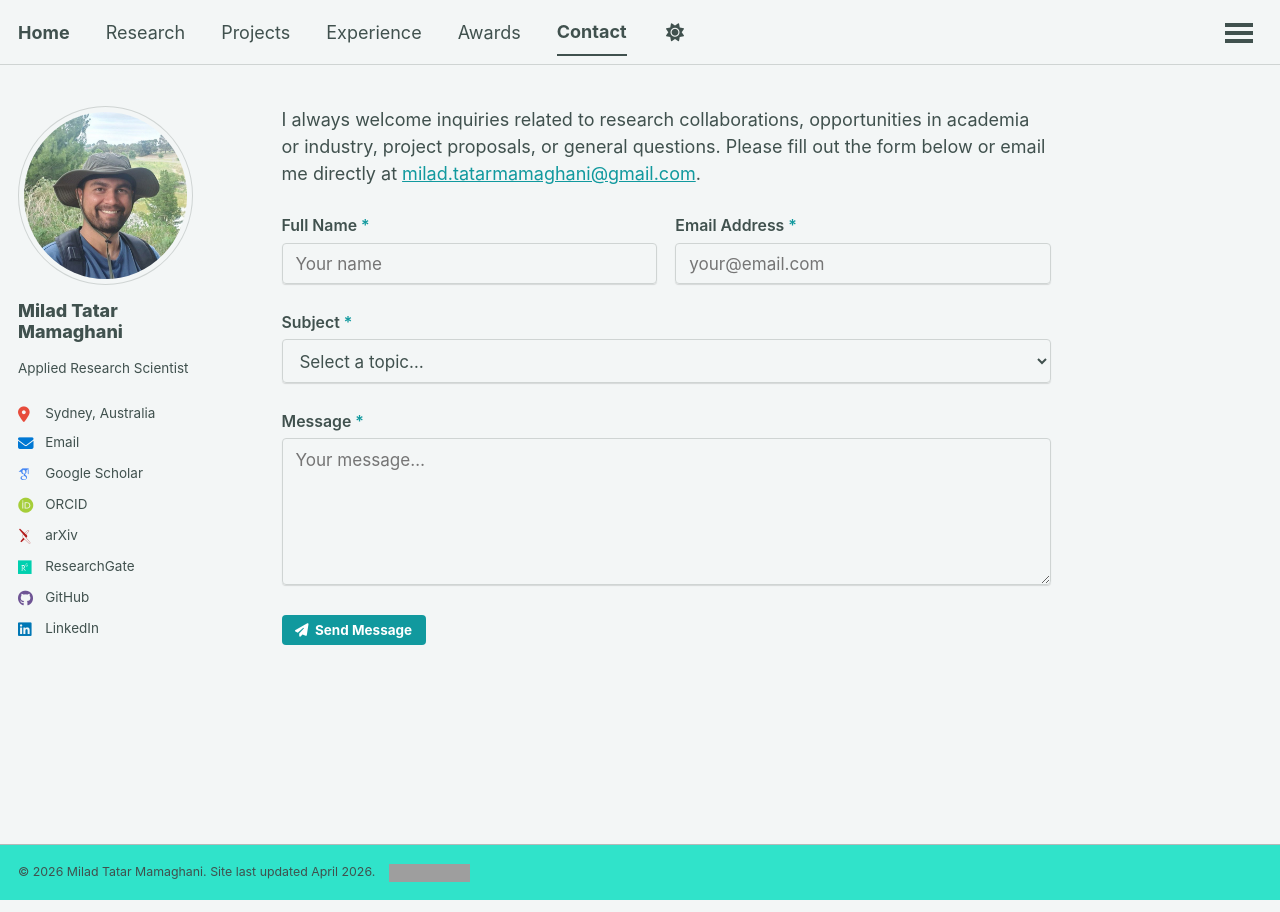
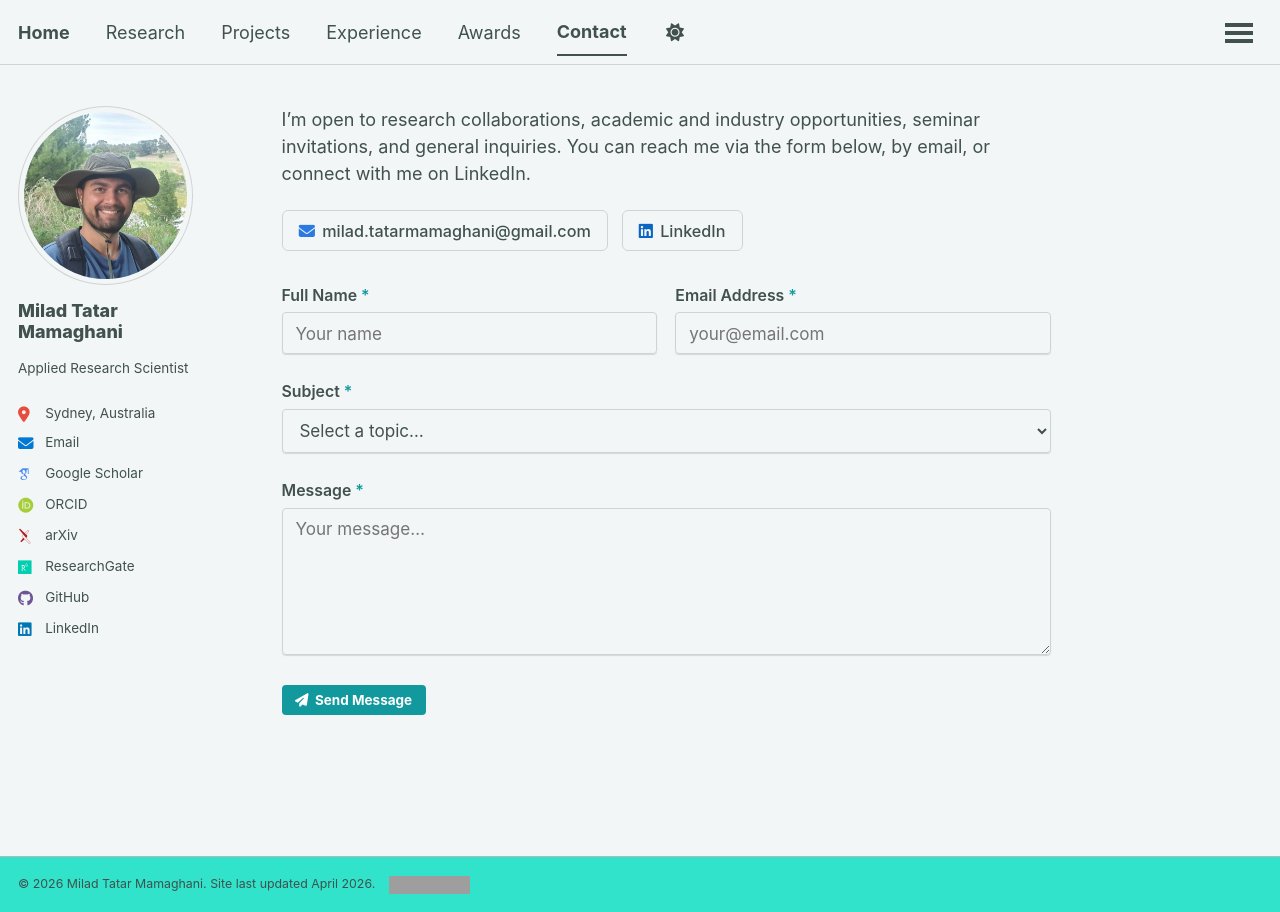
Before and after one commit to miladtm94/miladtm94.github.io, a Jekyll site: the page built from _pages/contact.md, in a window 1280 px wide. Built offline with Jekyll 4.4.1, drawn with Linux system fonts in a browser that asks for light colours; some web fonts are replaced; a script that is not in the unit is left out; grey boxes are pictures that could not be loaded.

Commit message:
some updates

```diff
--- a/_pages/contact.md
+++ b/_pages/contact.md
@@ -5,7 +5,16 @@ permalink: /contact/
 author_profile: true
 ---
 
-I always welcome inquiries related to research collaborations, opportunities in academia or industry, project proposals, or general questions. Please fill out the form below or email me directly at [milad.tatarmamaghani@gmail.com](mailto:milad.tatarmamaghani@gmail.com).
+I'm open to research collaborations, academic and industry opportunities, seminar invitations, and general inquiries. You can reach me via the form below, by email, or connect with me on LinkedIn.
+
+<div style="display:flex; flex-wrap:wrap; gap:0.75em; margin:1.2em 0 1.8em;">
+  <a href="mailto:milad.tatarmamaghani@gmail.com" style="display:inline-flex; align-items:center; gap:0.45em; padding:0.45em 1em; border-radius:6px; border:1px solid var(--global-border-color); text-decoration:none; font-size:0.9em; font-weight:500; color:inherit;">
+    <i class="fas fa-envelope" style="color:#2a7ae2;"></i> milad.tatarmamaghani@gmail.com
+  </a>
+  <a href="https://linkedin.com/in/mtmamaghani" target="_blank" rel="noopener" style="display:inline-flex; align-items:center; gap:0.45em; padding:0.45em 1em; border-radius:6px; border:1px solid var(--global-border-color); text-decoration:none; font-size:0.9em; font-weight:500; color:inherit;">
+    <i class="fab fa-linkedin" style="color:#0a66c2;"></i> LinkedIn
+  </a>
+</div>
 
 <form action="https://formspree.io/f/mdawjpdk" method="POST" style="margin-top:1.5em;">
 
```
